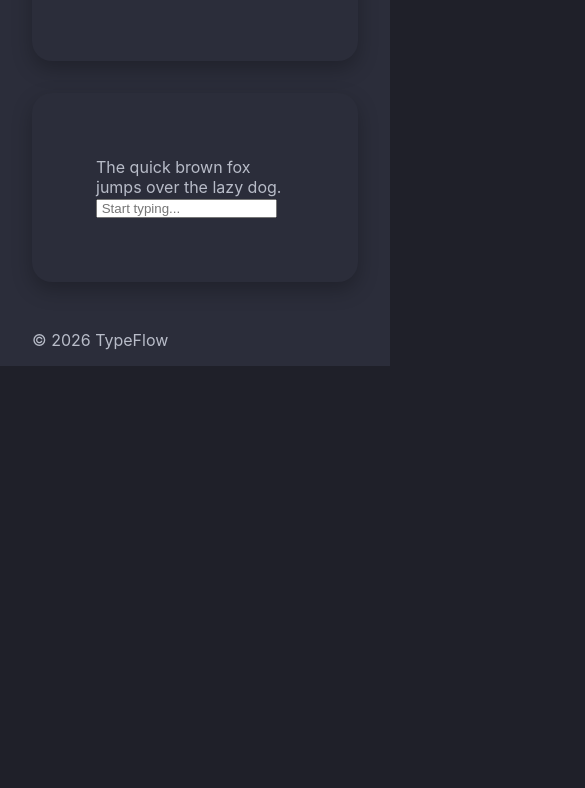
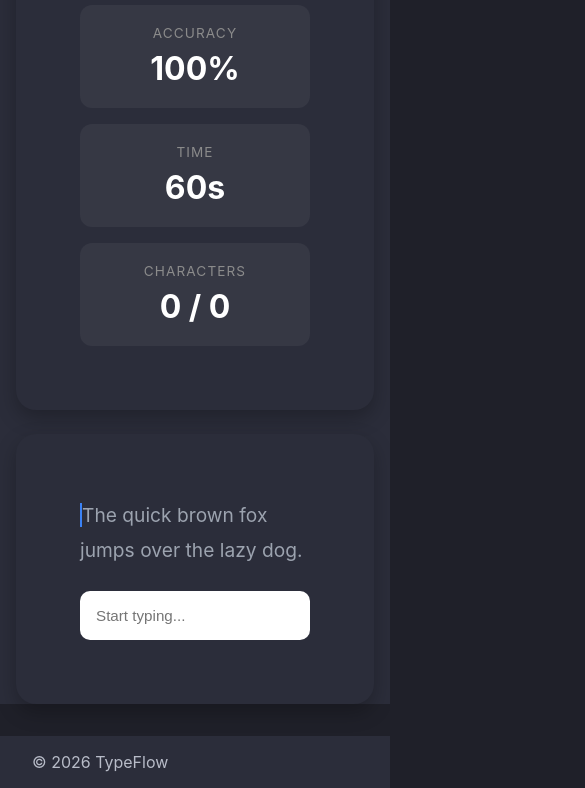
Before and after one commit to patteshwar/TypeFlow, a website built with Vite: page index.html in a window 390 px wide. Shown: the part 684-1472 px from the top of the page, 585 px wide, since content can reach past the window. Before the commit the page ends 1050 px from the top, so only its background shows below. Built offline with nearby package versions, Linux system fonts and the light colour scheme.

Commit message:
Complete Milestone 9: Character Validation

```diff
--- a/src/components/typing-area.js
+++ b/src/components/typing-area.js
@@ -1,19 +1,24 @@
+import { prompt } from "../utils/prompts.js";
+
 export function TypingArea() {
+    const characters = prompt
+        .split("")
+        .map(character => `<span class="character">${character}</span>`)
+        .join("");
+
     return `
         <div class="typing-area">
-
             <p class="prompt">
-                <span class="cursor"> </span>The quick brown fox jumps over the lazy dog.
+                ${characters}
             </p>
 
             <input
                 class="typing-input"
                 type="text"
-                placeholder=" Start typing..."
+                placeholder="Start typing..."
                 autocomplete="off"
                 spellcheck="false"
             />
-
         </div>
     `;
 }
--- a/src/main.js
+++ b/src/main.js
@@ -14,6 +14,9 @@ import { Badge } from "./components/badge";
 import { Divider } from "./components/divider";
 import { Stats } from "./components/stats";
 import { TypingArea } from "./components/typing-area";
+
+import { initializeInputEngine } from "./services/input-engine";
+
 
 document.querySelector("#app").innerHTML = `
 <header>
@@ -42,3 +45,4 @@ document.querySelector("#app").innerHTML = `
     <p>© 2026 TypeFlow</p>
 </footer>
 `;
+initializeInputEngine();
--- /dev/null
+++ b/src/services/input-engine.js
@@ -0,0 +1,30 @@
+import { prompt } from "../utils/prompts.js";
+
+export function initializeInputEngine() {
+    const input = document.querySelector(".typing-input");
+    const characters = document.querySelectorAll(".character");
+
+    if (!input) return;
+
+    characters[0].classList.add("current");
+
+    input.addEventListener("input", (event) => {
+        const typed = event.target.value;
+
+        characters.forEach(character => {
+            character.classList.remove("correct", "incorrect", "current");
+        });
+
+        typed.split("").forEach((letter, index) => {
+            if (letter === prompt[index]) {
+                characters[index].classList.add("correct");
+            } else {
+                characters[index].classList.add("incorrect");
+            }
+        });
+
+        if (typed.length < characters.length) {
+            characters[typed.length].classList.add("current");
+        }
+    });
+}
--- a/src/styles/layout.css
+++ b/src/styles/layout.css
@@ -19,12 +19,18 @@ header {
 
 main {
     flex: 1;
-    display: flex;
     flex-direction: column;
     justify-content: center;
     align-items: center;
     gap: var(--space-lg);
     padding: var(--space-lg);
+
+    width: min(900px, 100%);
+    margin: 2rem auto;
+    padding: 0 1rem;
+
+    display: flex;
+    gap: 1.5rem;
 }
 
 footer {
--- a/src/styles/stats.css
+++ b/src/styles/stats.css
@@ -25,3 +25,15 @@
     font-size: 2rem;
     font-weight: 700;
 }
+
+@media (max-width: 768px) {
+    .stats {
+        grid-template-columns: repeat(2, 1fr);
+    }
+}
+
+@media (max-width: 480px) {
+    .stats {
+        grid-template-columns: 1fr;
+    }
+}
--- a/src/styles/typing-area.css
+++ b/src/styles/typing-area.css
@@ -0,0 +1,64 @@
+.typing-area {
+    display: flex;
+    flex-direction: column;
+    gap: 1.5rem;
+}
+
+.prompt {
+    font-size: 1.5rem;
+    line-height: 2;
+    color: #d1d5db;
+    word-break: break-word;
+}
+
+.cursor {
+    color: #3b82f6;
+    font-weight: bold;
+    animation: blink 1s infinite;
+}
+
+.typing-input {
+    width: 100%;
+    padding: 1rem;
+    font-size: 1rem;
+    border: none;
+    border-radius: 10px;
+    outline: none;
+}
+
+.typing-input:focus {
+    outline: 2px solid #3b82f6;
+}
+
+@keyframes blink {
+    50% {
+        opacity: 0;
+    }
+}
+
+@media (max-width: 768px) {
+    .prompt {
+        font-size: 1.2rem;
+        line-height: 1.8;
+    }
+
+    .typing-input {
+        font-size: 0.95rem;
+    }
+}
+
+.character {
+    color: #9ca3af;
+}
+
+.character.correct {
+    color: #22c55e;
+}
+
+.character.incorrect {
+    color: #ef4444;
+}
+
+.character.current {
+    border-left: 2px solid #3b82f6;
+}
--- /dev/null
+++ b/src/utils/prompts.js
@@ -0,0 +1 @@
+export const prompt = "The quick brown fox jumps over the lazy dog.";
```
